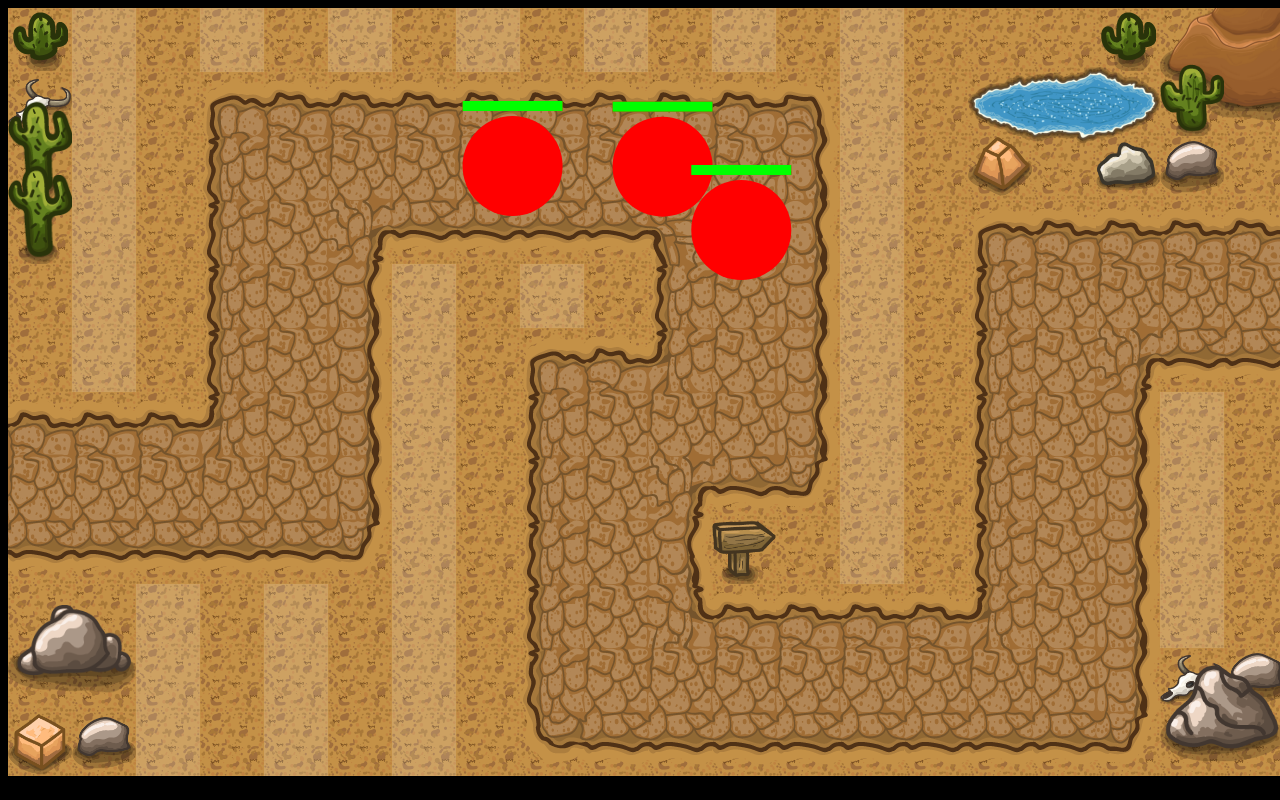
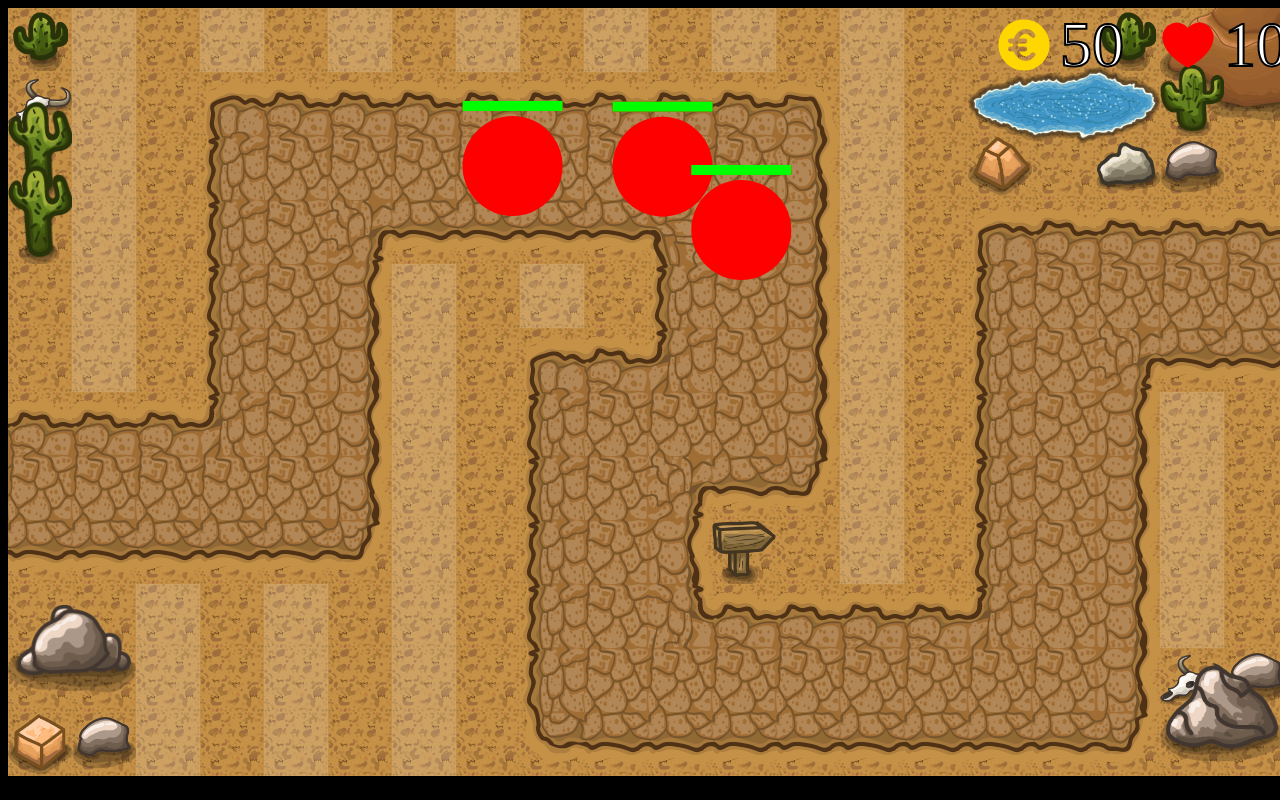
Before and after one commit to endv-bogdanb/vite-tower-defense, a website built with Vite: page index.html in a window 1280 px wide. Built offline with nearby package versions, Linux system fonts and the light colour scheme.

Commit message:
feat: add game stats

```diff
--- a/index.html
+++ b/index.html
@@ -7,8 +7,38 @@
     <title>Game + Vite + TS</title>
   </head>
   <body>
-    <canvas id="app"></canvas>
-    <h1 class="game-over">Game over</h1>
+    <div class="wrapper">
+      <canvas id="app"></canvas>
+      <div class="game-over">Game over</div>
+      <div class="stats">
+        <game-count id="coin" count="25">
+          <svg
+            xmlns="http://www.w3.org/2000/svg"
+            viewBox="0 0 20 20"
+            fill="currentColor"
+            color="#ffd700"
+          >
+            <path
+              fill-rule="evenodd"
+              d="M10 18a8 8 0 100-16 8 8 0 000 16zM8.798 7.45c.512-.67 1.135-.95 1.702-.95s1.19.28 1.702.95a.75.75 0 001.192-.91C12.637 5.55 11.596 5 10.5 5s-2.137.55-2.894 1.54A5.205 5.205 0 006.83 8H5.75a.75.75 0 000 1.5h.77a6.333 6.333 0 000 1h-.77a.75.75 0 000 1.5h1.08c.183.528.442 1.023.776 1.46.757.99 1.798 1.54 2.894 1.54s2.137-.55 2.894-1.54a.75.75 0 00-1.192-.91c-.512.67-1.135.95-1.702.95s-1.19-.28-1.702-.95a3.505 3.505 0 01-.343-.55h1.795a.75.75 0 000-1.5H8.026a4.835 4.835 0 010-1h2.224a.75.75 0 000-1.5H8.455c.098-.195.212-.38.343-.55z"
+              clip-rule="evenodd"
+            />
+          </svg>
+        </game-count>
+        <game-count id="life">
+          <svg
+            xmlns="http://www.w3.org/2000/svg"
+            viewBox="0 0 20 20"
+            fill="currentColor"
+            color="#ff0000"
+          >
+            <path
+              d="M9.653 16.915l-.005-.003-.019-.01a20.759 20.759 0 01-1.162-.682 22.045 22.045 0 01-2.582-1.9C4.045 12.733 2 10.352 2 7.5a4.5 4.5 0 018-2.828A4.5 4.5 0 0118 7.5c0 2.852-2.044 5.233-3.885 6.82a22.049 22.049 0 01-3.744 2.582l-.019.01-.005.003h-.002a.739.739 0 01-.69.001l-.002-.001z"
+            />
+          </svg>
+        </game-count>
+      </div>
+    </div>
     <script type="module" src="/src/main.ts"></script>
   </body>
 </html>
--- /dev/null
+++ b/src/components/count.ts
@@ -0,0 +1,68 @@
+class Count extends HTMLElement {
+  constructor() {
+    super();
+    this.attachShadow({ mode: "open" });
+    // this.render();
+  }
+
+  static get observedAttributes(): string[] {
+    return ["count"];
+  }
+
+  connectedCallback(): void {
+    this.render();
+  }
+
+  attributeChangedCallback(): void {
+    this.render();
+  }
+
+  public render = (): void => {
+    if (this.shadowRoot == null) {
+      return;
+    }
+
+    this.shadowRoot.replaceChildren(this.styles, this.content);
+  };
+
+  private get content(): HTMLDivElement {
+    const wrapper = document.createElement("div");
+    wrapper.classList.add("wrapper");
+
+    wrapper.innerHTML = `
+    <slot></slot>
+    <span>${this.count}</span>
+    `;
+
+    return wrapper;
+  }
+
+  private get styles(): HTMLStyleElement {
+    const styles = document.createElement("style");
+    styles.textContent = `
+    .wrapper {
+        display: flex;
+        justify-content: center;
+        align-items: center;
+        color: #ffffff;
+        font-size: 2rem;
+        -webkit-text-stroke: 2px #000000;
+        gap: 4px;
+    }
+
+    ::slotted(svg) {
+        width: 64px;
+        height: 64px;
+    }
+    `;
+    return styles;
+  }
+
+  private get count(): string {
+    return this.getAttribute("count") ?? "";
+  }
+}
+
+if (customElements.get("game-count") == null) {
+  customElements.define("game-count", Count);
+}
--- /dev/null
+++ b/src/components/index.ts
@@ -0,0 +1 @@
+import "./count";
--- a/src/entities/Enemy.entity.ts
+++ b/src/entities/Enemy.entity.ts
@@ -49,9 +49,14 @@ export default class Enemy extends Sprite {
   protected override readonly debug = (): void => {};
 
   public readonly hit = (): void => {
+    if (this.health === 0) {
+      return;
+    }
+
     this.health = Math.max(0, this.health - 20);
     if (this.health === 0) {
       GameEntities.removeEnemy(this);
+      GameState.updateCoins();
     }
   };
 
@@ -80,7 +85,7 @@ export default class Enemy extends Sprite {
   private readonly isOffMap = (): void => {
     if (this.x > GameSettings.canvas.width) {
       GameEntities.removeEnemy(this);
-      GameState.health = Math.max(0, GameState.health - 1);
+      GameState.hit();
     }
   };
 
--- a/src/main.ts
+++ b/src/main.ts
@@ -1,4 +1,5 @@
 import "./style.css";
+import "./components";
 
 import { Game } from "./Game";
 import { GameAssets, GameEntities, GameSettings, GameState } from "./settings";
@@ -16,7 +17,7 @@ const loop = (): void => {
   // eslint-disable-next-line @typescript-eslint/no-non-null-assertion
   GameState.ctx.drawImage(GameAssets.assets.get("game-map")!, 0, 0);
 
-  if (GameState.health === 0) {
+  if (GameState.life === 0) {
     Game.stop();
     const gameOver = document.querySelector("h1");
     gameOver?.setAttribute("style", "display:block");
--- a/src/settings/game.entities.ts
+++ b/src/settings/game.entities.ts
@@ -16,11 +16,16 @@ export default class GameEntities {
 
   static placeBuilding = (): void => {
     const { activeTile } = this;
-    if (activeTile === undefined || activeTile?.occupied) {
+    if (
+      activeTile === undefined ||
+      activeTile?.occupied ||
+      GameState.coins - 25 < 0
+    ) {
       return;
     }
     this.buildings.push(new Building(activeTile.position));
     activeTile.occupied = true;
+    GameState.updateCoins(-25);
   };
 
   static shoot = (position: Position, enemy: Enemy): void => {
--- a/src/settings/game.state.ts
+++ b/src/settings/game.state.ts
@@ -10,7 +10,8 @@ export default class GameState {
   static readonly ctx: CanvasRenderingContext2D;
   static readonly frames = 0;
   static round = 0;
-  static health = 10;
+  static life = 10;
+  static coins = 50;
 
   // eslint-disable-next-line accessor-pairs
   static set context(ctx: CanvasRenderingContext2D) {
@@ -24,6 +25,26 @@ export default class GameState {
   static load = async (): Promise<void> => {
     await GameAssets.load();
     await Promise.all([GameEntities.load(), GameMouse.load()]);
+
+    const gameLife = document.querySelector("#life");
+    gameLife?.setAttribute("count", `${GameState.life}`);
+
+    const gameCoins = document.querySelector("#coin");
+    gameCoins?.setAttribute("count", `${GameState.coins}`);
+  };
+
+  static hit = (): void => {
+    this.life = Math.max(0, this.life - 1);
+
+    const gameLife = document.querySelector("#life");
+    gameLife?.setAttribute("count", `${GameState.life}`);
+  };
+
+  static updateCoins = (value = 25): void => {
+    this.coins += value;
+
+    const gameCoins = document.querySelector("#coin");
+    gameCoins?.setAttribute("count", `${GameState.coins}`);
   };
 
   static schedule = (loop: FrameRequestCallback): void => {
--- a/src/style.css
+++ b/src/style.css
@@ -1,14 +1,31 @@
 html,
 body {
   background-color: #000000;
+  font-size: 2rem;
+}
+
+.wrapper {
+  position: relative;
+  display: inline-block;
 }
 
 .game-over {
   display: none;
   position: absolute;
   width: fit-content;
-  transform: translate(calc(50vw / 2), -50vh);
+  top: 25%;
+  left: 25%;
   font-size: 6rem;
   color: #ffffff;
   -webkit-text-stroke: 3px #000000;
 }
+
+.stats {
+  display: flex;
+  position: absolute;
+  top: 0;
+  right: 0;
+  justify-content: center;
+  align-items: center;
+  gap: 32px;
+}
```
